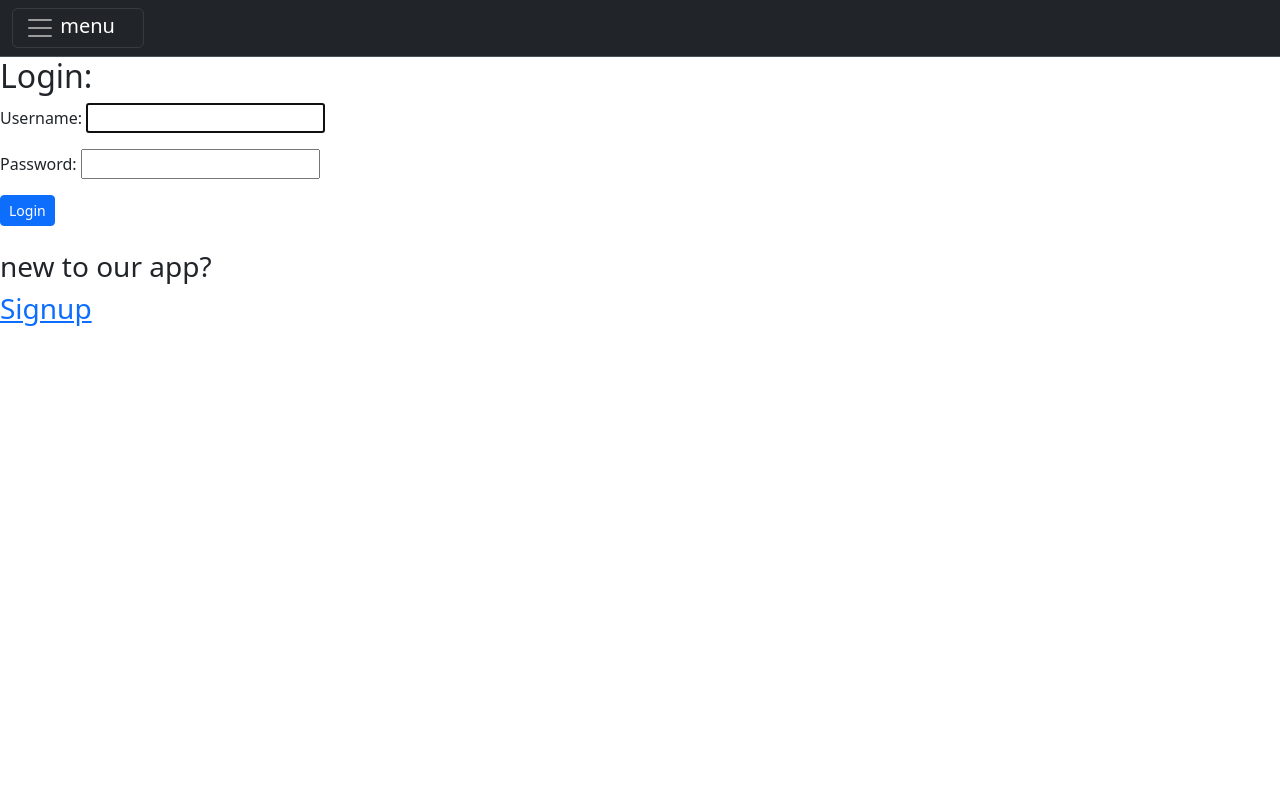
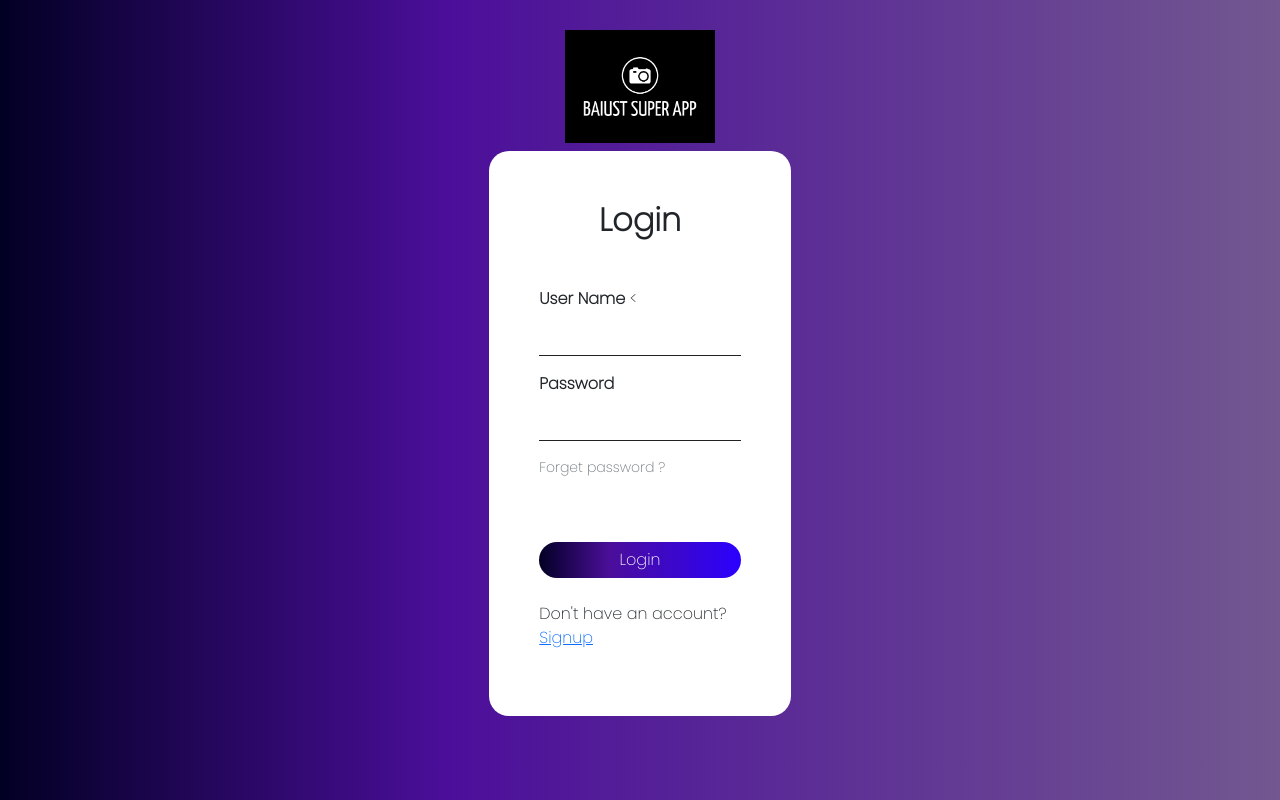
Before and after one commit to uthsasaha20000/Blog-app, a Django app: page /account/login/ in a window 1280 px wide. Run offline with Django 4.2, Linux system fonts and the light colour scheme.

Commit message:
login page design completed

```diff
--- a/Blog_app/App_Login/views.py
+++ b/Blog_app/App_Login/views.py
@@ -15,10 +15,10 @@ def sign_up(request):
         form = CreateNewUser(data=request.POST)
         if form.is_valid():
             user = form.save()
-            print(user,"aaaaaaaaaaa")
+
             registered = True
             user_profile=UserProfile(user=user)
-            print(user_profile,"bbbbbbbbbbbbbbbb")
+
             user_profile.save()
             request.session['registered']=registered
             return HttpResponseRedirect(reverse('App_Login:login'))
@@ -34,18 +34,16 @@ def login_page(request):
     except:
       registered=False
 
-    form = AuthenticationForm()
+
     if request.method == 'POST':
-        form = AuthenticationForm(data=request.POST)
-        if form.is_valid():
-            username = form.cleaned_data.get('username')
-            password = form.cleaned_data.get('password')
+
+            username = request.POST.get('username')
+            password = request.POST.get('password')
             user = authenticate(username=username, password=password)
             if user is not None:
                 login(request, user)
-                #registered=True
                 return HttpResponseRedirect(reverse('App_Blog:blog_list'))
-    context={'tittle':'login','form':form,'registered':registered}
+    context={'registered':registered}
     return render(request, 'App_Login/login.html',context)
 
 @login_required
--- a/Blog_app/templates/App_Login/login.html
+++ b/Blog_app/templates/App_Login/login.html
@@ -1,25 +1,111 @@
-{% extends 'base.html' %}
+{% load static %}
+<!doctype html>
+<html lang="en">
+  <head>
+    <!-- Required meta tags -->
+    <meta charset="utf-8">
+    <meta name="viewport" content="width=device-width, initial-scale=1">
 
-{% block title_block %} Login {% endblock %}
-{% block body_block %}
+    <!-- Bootstrap CSS -->
+    <link href="https://cdn.jsdelivr.net/npm/bootstrap@5.0.2/dist/css/bootstrap.min.css" rel="stylesheet" integrity="sha384-EVSTQN3/azprG1Anm3QDgpJLIm9Nao0Yz1ztcQTwFspd3yD65VohhpuuCOmLASjC" crossorigin="anonymous">
+    <!-- <link href="./login.css" rel="stylesheet" > -->
+    <title>Login Form</title>
+  </head>
+  <body>
+
+    <!-- ------------------------------CSS Start------------------------------ -->
+
+    <style>
+      @import url('https://fonts.googleapis.com/css2?family=Poppins:wght@200&display=swap');
+*{
+    padding: 0;
+    margin: 0;
+    box-sizing: border-box;
+
+}
+
+
+body{
+    background: linear-gradient(90deg, rgba(2,0,36,1) 0%, rgba(75,14,154,1) 35%, rgb(114, 87, 144) 100%);
+    font-family: 'Poppins', sans-serif;
+
+}
+form{
+    border-radius: 20px;
+    margin-top: 150px !important;
+    width: 24% !important;
+    background-color: white !important;
+    padding: 50px;
+}
+
+.btn-primary{
+    width: 100%;
+    border: none;
+    border-radius: 50px;
+    background: linear-gradient(90deg, rgba(2,0,36,1) 0%, rgba(75,14,154,1) 35%, rgb(43, 0, 255) 100%);
+
+}
+
+.form-control{
+    color: rgba(0,0,0,.87);
+    border-bottom-color: rgba(0,0,0,.42);
+    box-shadow: none !important;
+    border: none;
+    border-bottom: 1px solid;
+    border-radius: 4px 4px 0 0;
+    }
+ h4{
+    font-size: 2rem !important;
+    font-weight: 700;
+ }
+ .form-label{
+    font-weight: 800 !important;
+ }
+@media only screen and (max-width: 600px) {
+    form {
+        width: 100% !important;
+    }
+  }
+
+q.signin{
+    display: flex;
+    align-items: center;
+  }
+    </style>
+
+    <!-- ---------------------------------CSS End------------------------------- -->
     {% if registered %}
       <div class="alert alert-success">
          Account created successfully
        </div>
        {% endif %}
-<div class="centered-form">
-    <div class="form-container">
-     <h2>Login:</h2>
-    <form method="POST">
-    {{form.as_p}}
+
+        <div class="container-fluid">
+          <img src="{% static 'image/logo2.png' %}" alt="Logo" class="mx-auto d-block" style="max-width: 150px; margin-top: 30px;">
+            <form class="mx-auto mt-2 mb-5" method="post">
               {% csrf_token %}
-    <button type="submit" class="btn btn-primary btn-sm">Login</button>
+                <h4 class="text-center">Login</h4>
+                <div class="mb-3 mt-5">
+                  <label for="exampleInputEmail1" class="form-label">User Name</label>
+                  <<input type="text" class="form-control" id="username" name="username" aria-describedby="emailHelp">
+                </div>
+                <div class="mb-3">
+                  <label for="exampleInputPassword" class="form-label">Password</label>
+                  <input type="password" class="form-control" id="password" name="password" >
+                  <div id="emailHelp" class="form-text mt-3">Forget password ?</div>
+                </div>
+
+                <button type="submit" class="btn btn-primary mt-5">Login</button>
+                <br>
+                <br>
+                <p>Don't have an account?<a href="{% url 'App_Login:signup' %}">Signup</a></p>
               </form>
+
         </div>
-</div>
-</br>
-<h3> new to our app? <h3>
-<a href="{% url 'App_Login:signup' %}">Signup</a>
 
 
-{% endblock %}
+    <!-- Option 1: Bootstrap Bundle with Popper -->
+    <script src="https://cdn.jsdelivr.net/npm/bootstrap@5.0.2/dist/js/bootstrap.bundle.min.js" integrity="sha384-MrcW6ZMFYlzcLA8Nl+NtUVF0sA7MsXsP1UyJoMp4YLEuNSfAP+JcXn/tWtIaxVXM" crossorigin="anonymous"></script>
+
+  </body>
+</html>
```
Also changed, not shown: Blog_app/db.sqlite3, Blog_app/static/image/logo2.png (added). Lines whose indentation alone changed are shown as unchanged.
